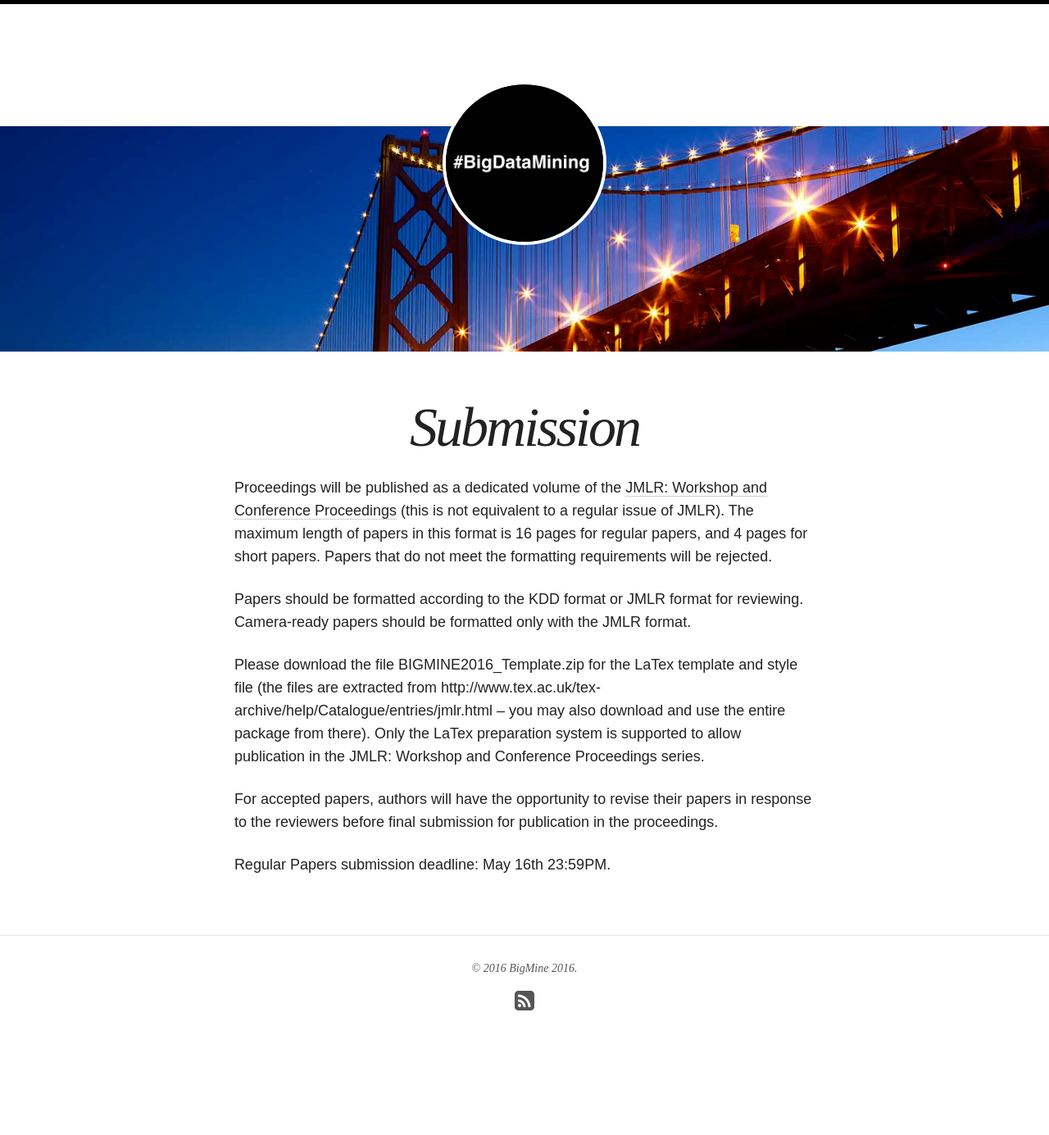
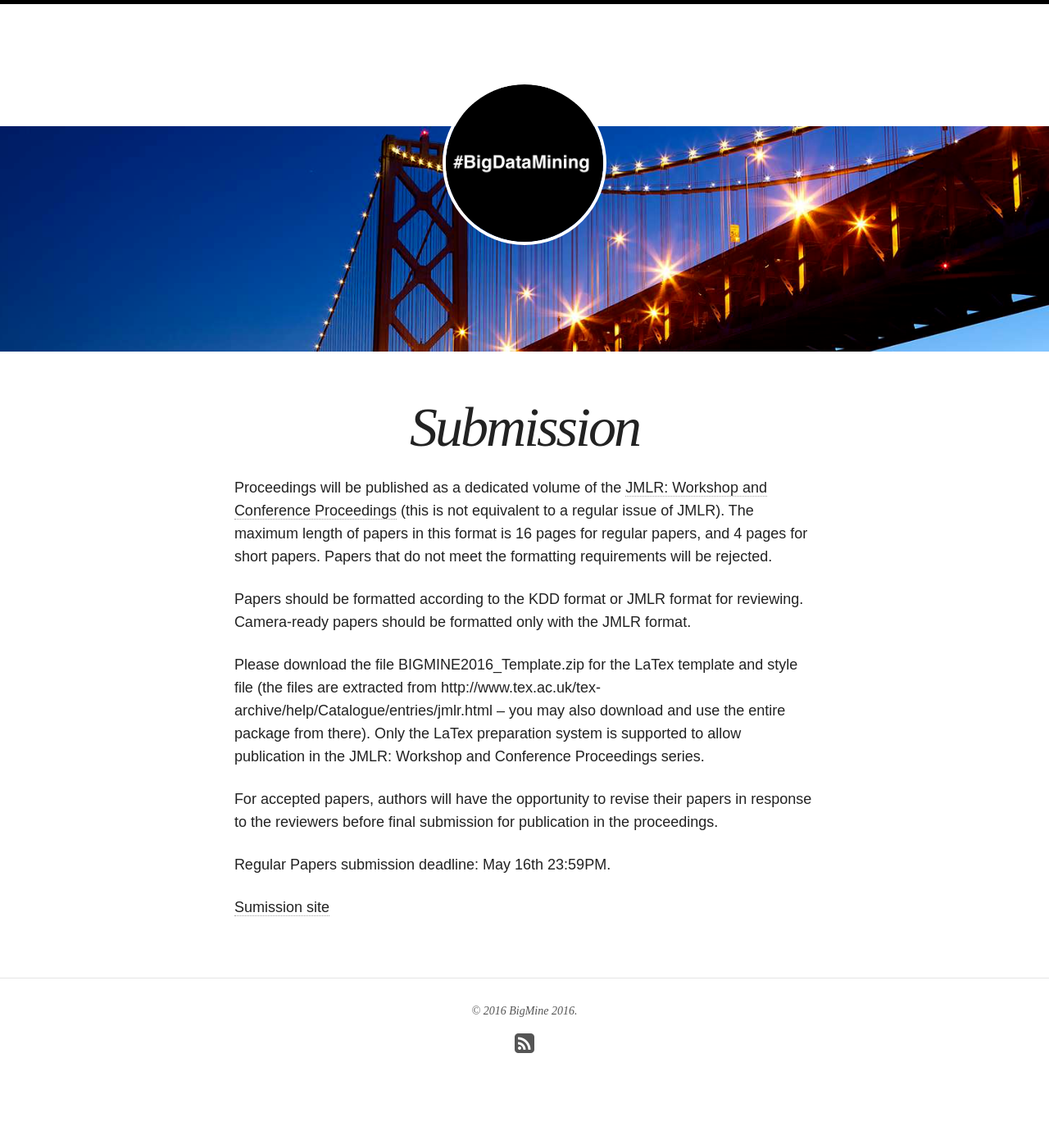
Before and after one commit to bigmine/bigmine17, a Jekyll site: the page built from submission.md, in a window 1280 px wide. Shown: the whole page at 82% size. Built offline with Jekyll 4.4.1, drawn with Linux system fonts in a browser that asks for light colours; nearby versions of some CDN libraries; before the commit the page ends 1333 px from its top, so only the background shows below that.

Commit message:
Add submission site url

```diff
--- a/submission.md
+++ b/submission.md
@@ -15,3 +15,5 @@ Please download the file BIGMINE2016_Template.zip for the LaTex template and sty
 For accepted papers, authors will have the opportunity to revise their papers in response to the reviewers before final submission for publication in the proceedings.
 
 Regular Papers submission deadline: May 16th 23:59PM.
+
+[Sumission site](https://easychair.org/conferences/?conf=bigmine2016)
```
